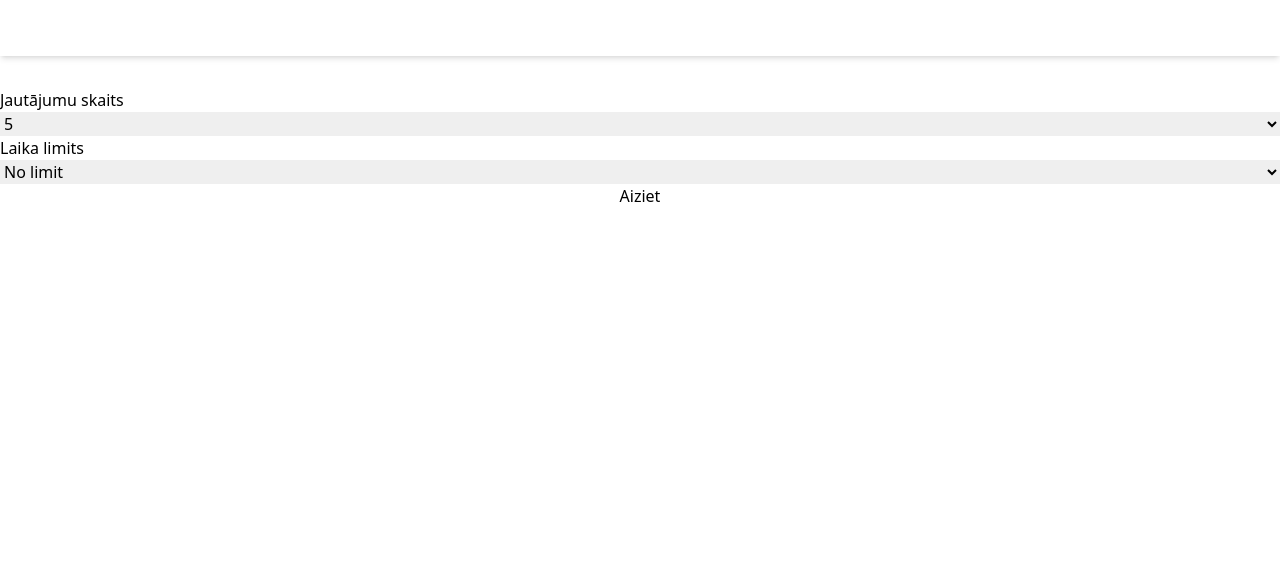
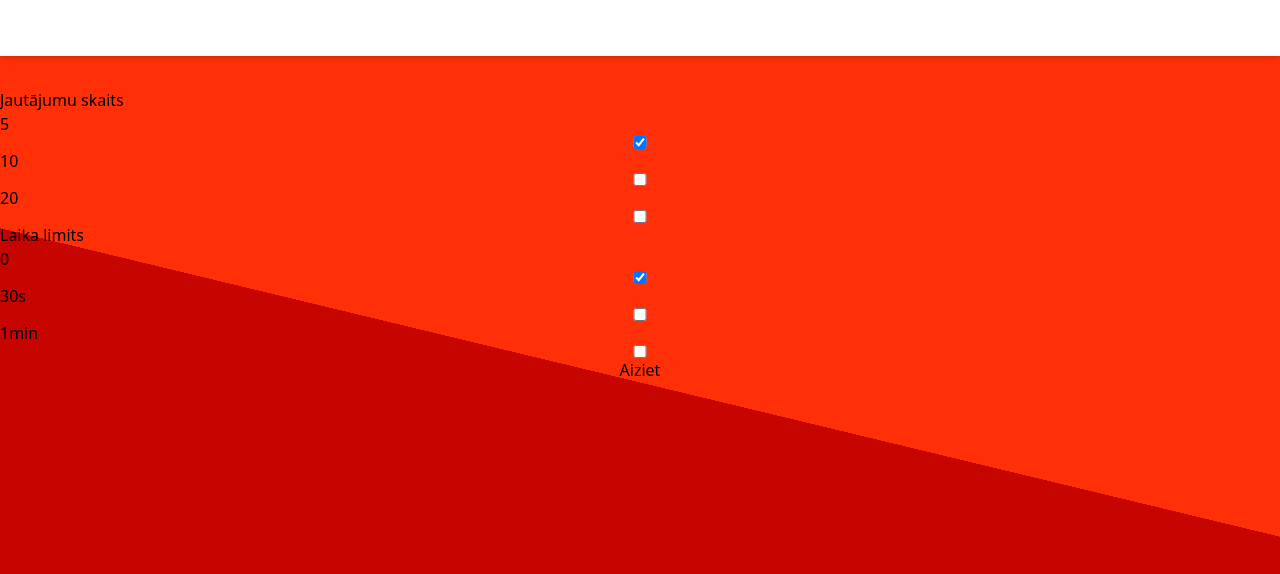
Before and after one commit to Aigarsss/piecinieks-web, a React (Vite) app: page / in a window 1280 px wide. Shown: the top 574 px of the page. Built offline with nearby package versions, Linux system fonts and the light colour scheme; no server answers.

Commit message:
Migrate form from select to checkbox.

```diff
--- a/src/Pages/Home.tsx
+++ b/src/Pages/Home.tsx
@@ -33,6 +33,7 @@ const Home = () => {
 
     const handleRequestQuestion = async (e: any) => {
         e.preventDefault();
+
         const { data } = await getRandomQuestion({
             variables: {
                 usedIds: usedIds
@@ -75,10 +76,6 @@ const Home = () => {
         setIsShowingAnswer(true);
     };
 
-    const handleQuestionFormChange = (e: any) => {
-        setQuestionFormValue({ ...questionFormValue, [e.target.name]: e.target.value });
-    };
-
     const handleShowResult = () => {
         setIsShowingAnswer(false);
         setIsShowingResult(true);
@@ -95,36 +92,38 @@ const Home = () => {
         setUsedIds([]);
     };
 
+    const handleQuestionFormChange = (area: string, e: any) => {
+        setQuestionFormValue({...questionFormValue, [area]: Number(e.target.value)});
+    }
+
     return (
-        <div>
+        <div style={{
+            background: 'linear-gradient(193.55deg, #FF3008 48.41%, #C60400 48.42%)',
+            height: '100%'
+        }}>
             <NavBar />
             {/*TODO, move to component*/}
             {questionNumber === 0 && (
                 <form onSubmit={(e: any) => handleRequestQuestion(e)} className="flex flex-col">
-                    <label htmlFor="question_count">Jautājumu skaits</label>
-                    <select
-                        name="question_count"
-                        id="question_count"
-                        onChange={handleQuestionFormChange}
-                        defaultValue={questionFormValue.question_count}
-                    >
-                        <option value="5">5</option>
-                        <option value="10">10</option>
-                        <option value="20">20</option>
-                        <option value="30">30</option>
-                    </select>
-                    <label htmlFor="time_limit">Laika limits</label>
-                    <select
-                        name="time_limit"
-                        id="time_limit"
-                        onChange={handleQuestionFormChange}
-                        defaultValue={questionFormValue.time_limit}
-                    >
-                        <option value="0">No limit</option>
-                        <option value="30">30s</option>
-                        <option value="60">1min</option>
-                        <option value="120">2min</option>
-                    </select>
+
+                    <div>Jautājumu skaits</div>
+
+                    <label htmlFor="5">5</label>
+                    <input name="5" id="5" value="5" checked={ questionFormValue['question_count'] === Number('5') } type="checkbox" onChange={(e) => handleQuestionFormChange('question_count', e)}/>
+                    <label htmlFor="10">10</label>
+                    <input name="10" id="10" value="10" checked={ questionFormValue['question_count'] === Number('10') } type="checkbox" onChange={(e) => handleQuestionFormChange('question_count',e)}/>
+                    <label htmlFor="20">20</label>
+                    <input name="20" id="20" value="20" checked={ questionFormValue['question_count'] === Number('20') } type="checkbox" onChange={(e) => handleQuestionFormChange('question_count',e)}/>
+
+                    <div>Laika limits</div>
+
+                    <label htmlFor="0">0</label>
+                    <input name="0" id="0" value="0" checked={ questionFormValue['time_limit'] === Number('0') } type="checkbox" onChange={(e) => handleQuestionFormChange('time_limit',e)}/>
+                    <label htmlFor="30">30s</label>
+                    <input name="30" id="30" value="30" checked={ questionFormValue['time_limit'] === Number('30') } type="checkbox" onChange={(e) => handleQuestionFormChange('time_limit',e)}/>
+                    <label htmlFor="60">1min</label>
+                    <input name="60" id="60" value="60" checked={ questionFormValue['time_limit'] === Number('60') } type="checkbox" onChange={(e) => handleQuestionFormChange('time_limit',e)}/>
+
                     <input type="submit" value="Aiziet" />
                 </form>
             )}
```
